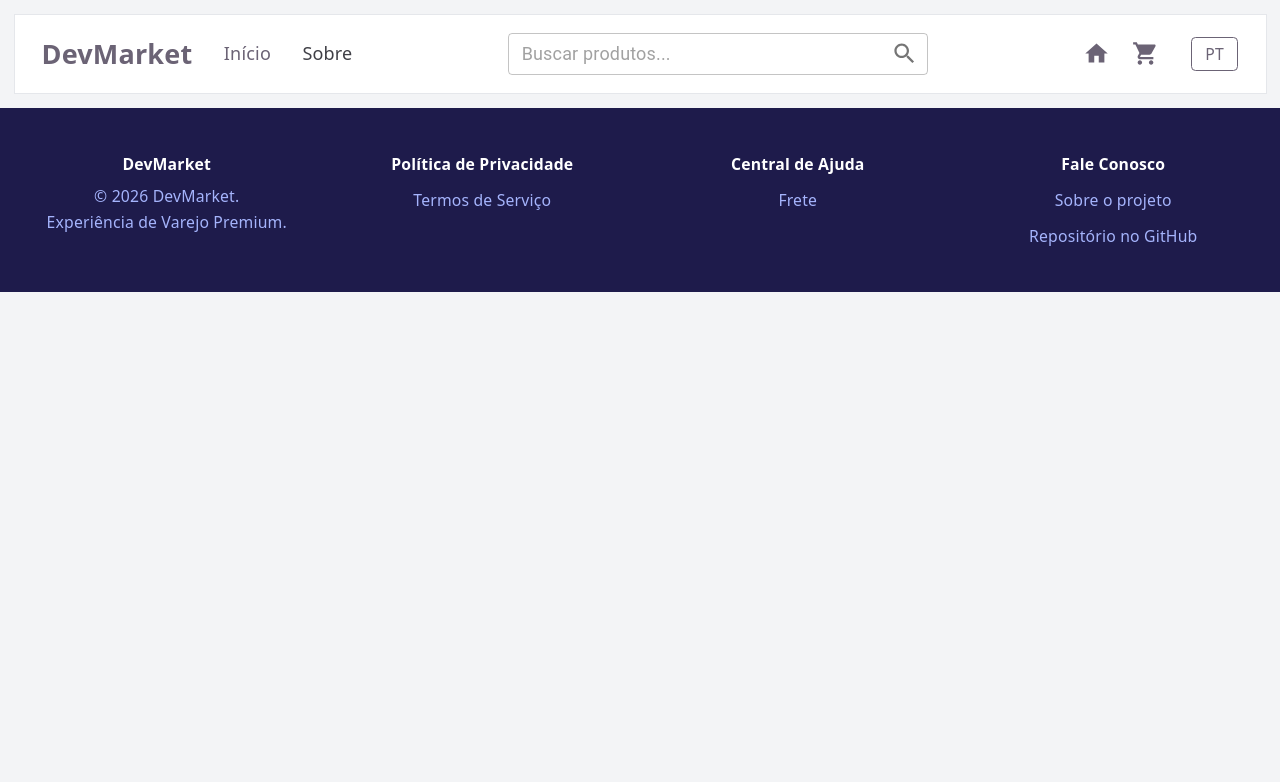
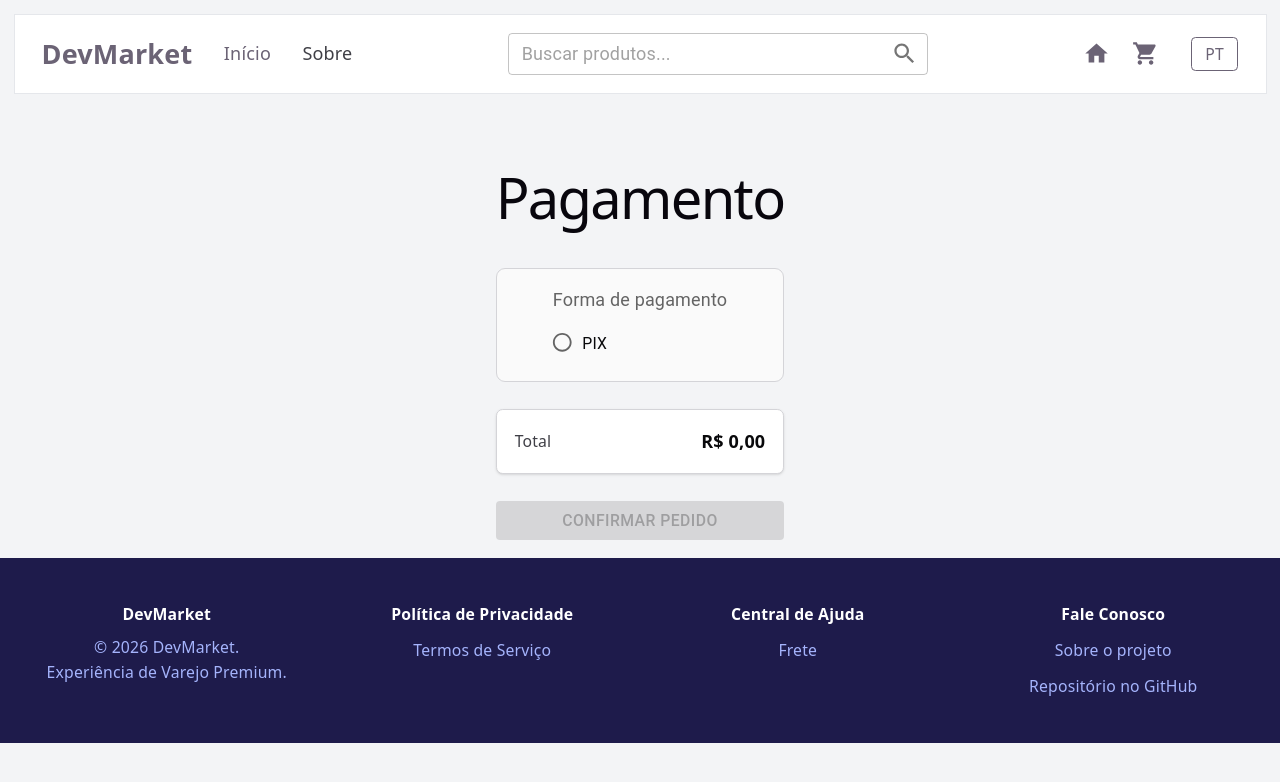
Before and after one commit to ds881-2026-alexkutzke/ds881-devmarket-2026-1-n, a React (Vite) app: page /payment in a window 1280 px wide. Shown: the top 782 px of the page. Built offline with nearby package versions, Linux system fonts and the light colour scheme; no server answers.

Commit message:
feat: implementa PaymentPage com seletor de método de pagamento (#281)
* feat: implementa PaymentPage com seletor de método de pagamento

* feat: inclui PaymentMethodSelector e useCart como dependências da PaymentPage

```diff
--- /dev/null
+++ b/src/components/PaymentMethodSelector.tsx
@@ -0,0 +1,55 @@
+import Radio from '@mui/material/Radio';
+import RadioGroup from '@mui/material/RadioGroup';
+import FormControlLabel from '@mui/material/FormControlLabel';
+import FormControl from '@mui/material/FormControl';
+import FormLabel from '@mui/material/FormLabel';
+import { useTranslation } from 'react-i18next';
+
+interface PaymentMethodSelectorProps {
+  value: string;
+  onChange: (value: string) => void;
+}
+
+function PaymentMethodSelector({ value, onChange }: PaymentMethodSelectorProps) {
+  const { t } = useTranslation();
+
+  const handleChange = (event: React.ChangeEvent<HTMLInputElement>) => {
+    onChange(event.target.value);
+  };
+
+  return (
+    <div className="rounded-lg border border-muted-300 bg-muted-50 p-4">
+      <FormControl>
+        <FormLabel
+          id="payment-method-label"
+          className="mb-2 text-sm font-medium text-muted-700"
+        >
+          {t('components.paymentMethodSelector.label')}
+        </FormLabel>
+
+        <RadioGroup
+          aria-labelledby="payment-method-label"
+          value={value}
+          onChange={handleChange}
+        >
+          <FormControlLabel
+            value="pix"
+            control={
+              <Radio
+                size="small"
+                className="text-primary-600 focus-visible:ring-2 focus-visible:ring-primary-500"
+              />
+            }
+            label={
+              <span className="text-sm text-muted-950">
+                {t('components.paymentMethodSelector.pix')}
+              </span>
+            }
+          />
+        </RadioGroup>
+      </FormControl>
+    </div>
+  );
+}
+
+export default PaymentMethodSelector;
--- /dev/null
+++ b/src/hooks/useCart.ts
@@ -0,0 +1,172 @@
+import { useMemo, useSyncExternalStore } from "react";
+import type { CartItem, CartState } from "@/types/cart.types";
+import type { Product } from "@/types/product.types";
+
+const CART_STORAGE_KEY = "devmarket:cart";
+const CART_CHANGE_EVENT = "devmarket:cart-change";
+const EMPTY_CART: CartState = { items: [] };
+
+function isBrowser() {
+  return typeof window !== "undefined";
+}
+
+function isCartItem(value: unknown): value is CartItem {
+  if (!value || typeof value !== "object") return false;
+
+  const item = value as CartItem;
+
+  return (
+    typeof item.quantity === "number" &&
+    item.quantity > 0 &&
+    !!item.product &&
+    typeof item.product.id === "number" &&
+    typeof item.product.title === "string" &&
+    typeof item.product.thumbnail === "string" &&
+    typeof item.product.price === "number" &&
+    typeof item.product.discountPercentage === "number" &&
+    typeof item.product.stock === "number"
+  );
+}
+
+function parseCartState(value: string | null): CartState {
+  if (!value) return EMPTY_CART;
+
+  try {
+    const parsed = JSON.parse(value) as CartState;
+
+    if (!Array.isArray(parsed.items)) {
+      return EMPTY_CART;
+    }
+
+    return {
+      items: parsed.items.filter(isCartItem),
+    };
+  } catch {
+    return EMPTY_CART;
+  }
+}
+
+function readCartState(): CartState {
+  if (!isBrowser()) return EMPTY_CART;
+
+  return parseCartState(window.localStorage.getItem(CART_STORAGE_KEY));
+}
+
+function writeCartState(state: CartState) {
+  if (!isBrowser()) return;
+
+  window.localStorage.setItem(CART_STORAGE_KEY, JSON.stringify(state));
+  window.dispatchEvent(new Event(CART_CHANGE_EVENT));
+}
+
+function getCartSnapshot() {
+  return JSON.stringify(readCartState());
+}
+
+function subscribeToCartChanges(onChange: () => void) {
+  if (!isBrowser()) return () => undefined;
+
+  const onStorageChange = (event: StorageEvent) => {
+    if (event.key === CART_STORAGE_KEY) {
+      onChange();
+    }
+  };
+
+  window.addEventListener(CART_CHANGE_EVENT, onChange);
+  window.addEventListener("storage", onStorageChange);
+
+  return () => {
+    window.removeEventListener(CART_CHANGE_EVENT, onChange);
+    window.removeEventListener("storage", onStorageChange);
+  };
+}
+
+function upsertCartItem(items: CartItem[], product: Product, quantity: number) {
+  const nextQuantity = Math.max(1, quantity);
+  const currentItem = items.find((item) => item.product.id === product.id);
+
+  if (!currentItem) {
+    const clampedQuantity = Math.min(product.stock, nextQuantity);
+    if (clampedQuantity <= 0) return items;
+    return [...items, { product, quantity: clampedQuantity }];
+  }
+
+  return items.map((item) =>
+    item.product.id === product.id
+      ? {
+          ...item,
+          product,
+          quantity: Math.min(product.stock, item.quantity + nextQuantity),
+        }
+      : item,
+  );
+}
+
+function setCartItemQuantity(
+  items: CartItem[],
+  productId: number,
+  quantity: number,
+) {
+  if (quantity <= 0) {
+    return items.filter((item) => item.product.id !== productId);
+  }
+
+  return items.map((item) =>
+    item.product.id === productId
+      ? {
+          ...item,
+          quantity: Math.min(item.product.stock, quantity),
+        }
+      : item,
+  );
+}
+
+export default function useCart() {
+  const snapshot = useSyncExternalStore(
+    subscribeToCartChanges,
+    getCartSnapshot,
+    () => JSON.stringify(EMPTY_CART),
+  );
+  const state = useMemo(() => parseCartState(snapshot), [snapshot]);
+
+  const itemCount = state.items.reduce((total, item) => total + item.quantity, 0);
+  const subtotal = state.items.reduce(
+    (total, item) => total + item.product.price * item.quantity,
+    0,
+  );
+
+  const addItem = (product: Product, quantity = 1) => {
+    const currentState = readCartState();
+    writeCartState({
+      items: upsertCartItem(currentState.items, product, quantity),
+    });
+  };
+
+  const updateQuantity = (productId: number, quantity: number) => {
+    const currentState = readCartState();
+    writeCartState({
+      items: setCartItemQuantity(currentState.items, productId, quantity),
+    });
+  };
+
+  const removeItem = (productId: number) => {
+    const currentState = readCartState();
+    writeCartState({
+      items: currentState.items.filter((item) => item.product.id !== productId),
+    });
+  };
+
+  const clearCart = () => {
+    writeCartState(EMPTY_CART);
+  };
+
+  return {
+    items: state.items,
+    itemCount,
+    subtotal,
+    addItem,
+    updateQuantity,
+    removeItem,
+    clearCart,
+  };
+}
--- a/src/i18n/locales/en.json
+++ b/src/i18n/locales/en.json
@@ -8,6 +8,14 @@
     },
     "checkout": {
       "title": "Checkout"
+    },
+    "payment": {
+      "documentTitle": "Payment | DevMarket",
+      "title": "Payment",
+      "summary": {
+        "total": "Total"
+      },
+      "confirm": "Confirm order"
     },
     "home": {
       "title": "Elevate Your Everyday",
@@ -50,6 +58,10 @@
     }
   },
   "components": {
+    "paymentMethodSelector": {
+      "label": "Payment method",
+      "pix": "PIX"
+    },
     "languageToggle": {
       "toggleLanguage": "Switch language"
     },
--- a/src/i18n/locales/pt-BR.json
+++ b/src/i18n/locales/pt-BR.json
@@ -8,6 +8,14 @@
     },
     "checkout": {
       "title": "Finalizar Compra"
+    },
+    "payment": {
+      "documentTitle": "Pagamento | DevMarket",
+      "title": "Pagamento",
+      "summary": {
+        "total": "Total"
+      },
+      "confirm": "Confirmar pedido"
     },
     "home": {
       "title": "Eleve o seu Dia a Dia",
@@ -50,6 +58,10 @@
     }
   },
   "components": {
+    "paymentMethodSelector": {
+      "label": "Forma de pagamento",
+      "pix": "PIX"
+    },
     "languageToggle": {
       "toggleLanguage": "Mudar idioma"
     },
--- a/src/pages/PaymentPage.tsx
+++ b/src/pages/PaymentPage.tsx
@@ -1,3 +1,55 @@
+import { useState } from "react";
+import { useTranslation } from "react-i18next";
+import { useNavigate } from "react-router-dom";
+import Button from "@mui/material/Button";
+import PaymentMethodSelector from "@/components/PaymentMethodSelector";
+import useCart from "@/hooks/useCart";
+import useDocumentTitle from "@/hooks/useDocumentTitle";
+import { formatCurrency } from "@/utils/formatCurrency";
+
 export default function PaymentPage() {
-  return <main />;
+  const { t } = useTranslation();
+  const navigate = useNavigate();
+  const { subtotal, clearCart } = useCart();
+  const [paymentMethod, setPaymentMethod] = useState("");
+
+  useDocumentTitle(t("pages.payment.documentTitle"));
+
+  const handleConfirm = () => {
+    clearCart();
+    navigate("/home");
+  };
+
+  return (
+    <main className="mx-auto max-w-2xl p-4">
+      <h1 className="mb-6 text-xl font-semibold text-muted-950">
+        {t("pages.payment.title")}
+      </h1>
+
+      <div className="space-y-6">
+        <PaymentMethodSelector
+          value={paymentMethod}
+          onChange={setPaymentMethod}
+        />
+
+        <div className="rounded-md border border-muted-300 bg-white p-4 shadow-sm">
+          <div className="flex items-center justify-between text-sm text-muted-700">
+            <span>{t("pages.payment.summary.total")}</span>
+            <strong className="text-base text-muted-950">
+              {formatCurrency(subtotal)}
+            </strong>
+          </div>
+        </div>
+
+        <Button
+          variant="contained"
+          fullWidth
+          disabled={!paymentMethod}
+          onClick={handleConfirm}
+        >
+          {t("pages.payment.confirm")}
+        </Button>
+      </div>
+    </main>
+  );
 }
```
